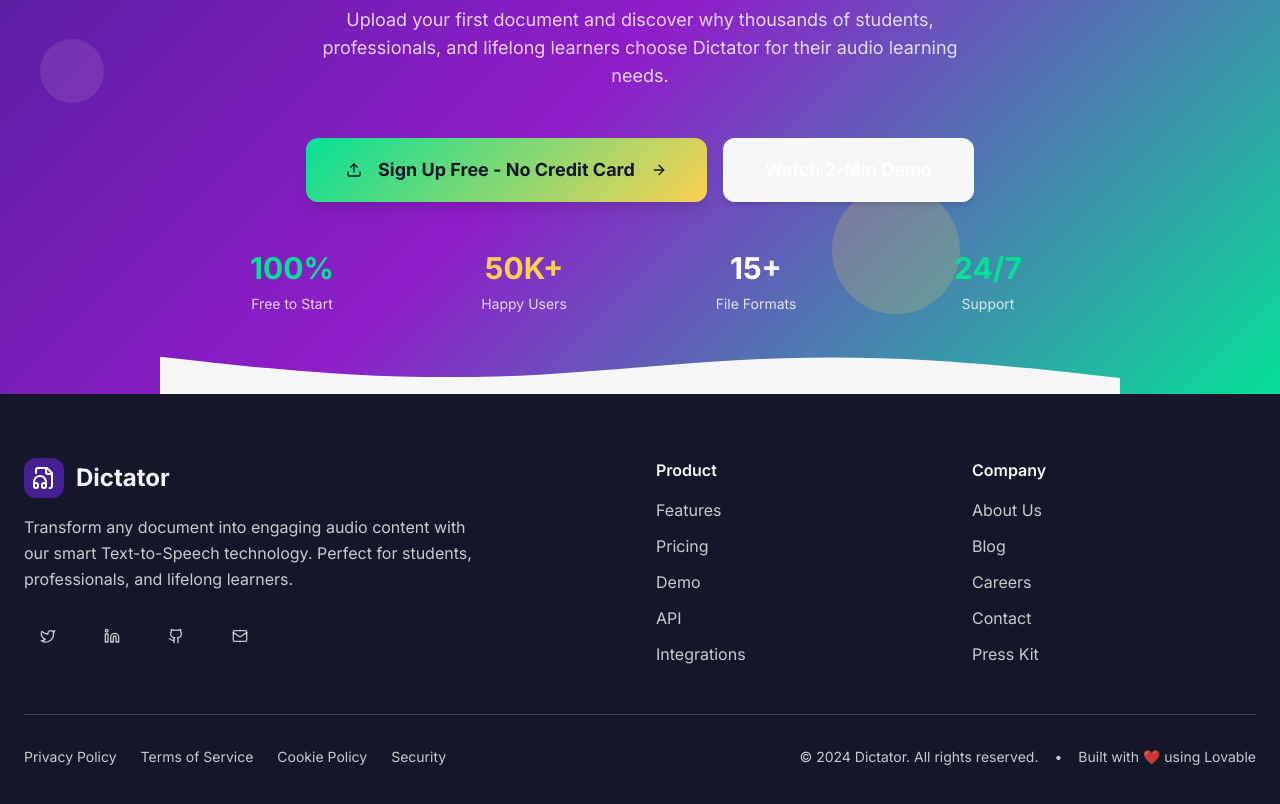
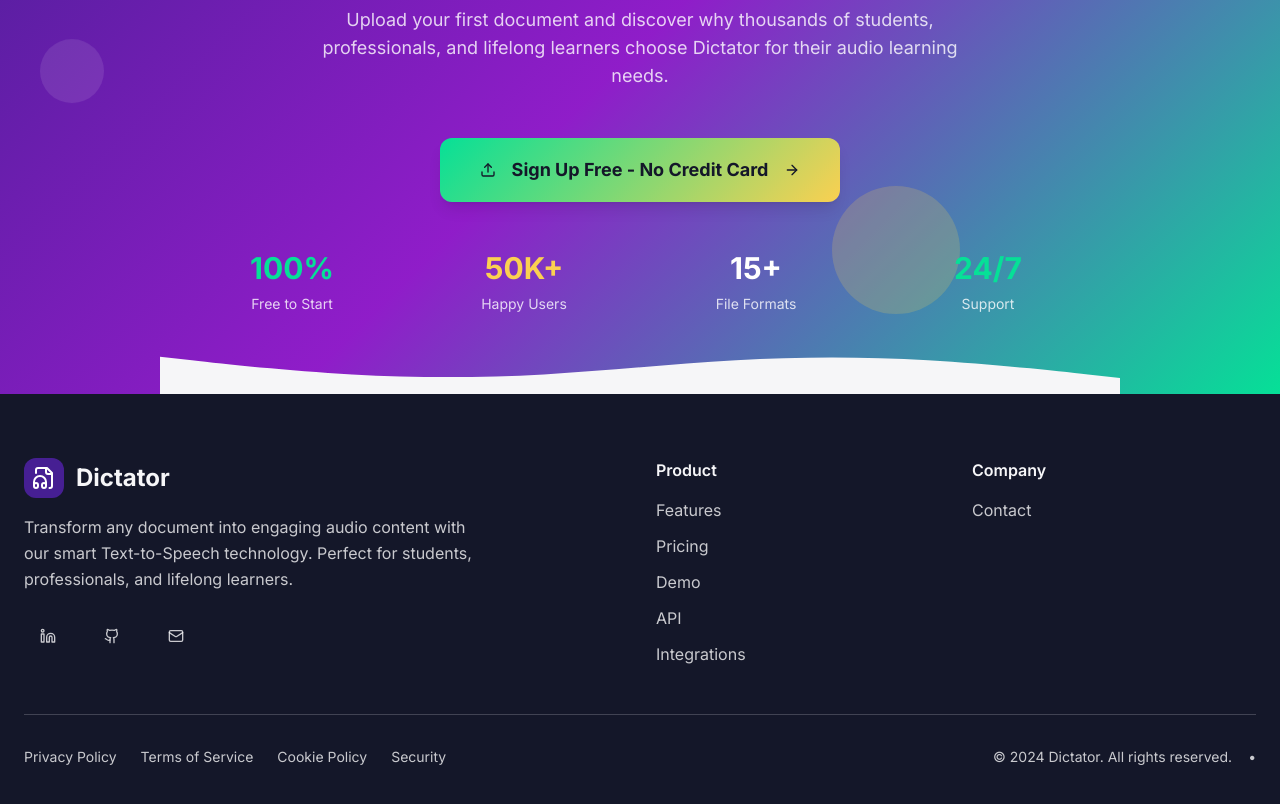
Before and after one commit to Sharon-25/listen-learn-dictator, a React (Vite) app: page / in a window 1280 px wide. Shown: the part 5900-6704 px from the top of the page. Built offline with nearby package versions, Linux system fonts and the light colour scheme.

Commit message:
Visual edit in Lovable
Edited UI in Lovable

```diff
--- a/src/components/CTASection.tsx
+++ b/src/components/CTASection.tsx
@@ -1,9 +1,7 @@
 import { Button } from "@/components/ui/button";
 import { Upload, ArrowRight, Sparkles } from "lucide-react";
-
 const CTASection = () => {
-  return (
-    <section className="py-20 bg-gradient-hero relative overflow-hidden">
+  return <section className="py-20 bg-gradient-hero relative overflow-hidden">
       {/* Background decorative elements */}
       <div className="absolute inset-0 overflow-hidden">
         <div className="absolute top-10 left-1/4 w-24 h-24 bg-accent-mint/20 rounded-full animate-float"></div>
@@ -38,23 +36,13 @@ const CTASection = () => {
 
           {/* CTA Buttons */}
           <div className="flex flex-col sm:flex-row gap-4 justify-center mb-12">
-            <Button
-              size="xl"
-              variant="cta"
-              className="group text-lg"
-            >
+            <Button size="xl" variant="cta" className="group text-lg">
               <Upload className="mr-2 group-hover:scale-110 transition-transform" />
               Sign Up Free - No Credit Card
               <ArrowRight className="ml-2 group-hover:translate-x-1 transition-transform" />
             </Button>
 
-            <Button
-              size="xl"
-              variant="outline"
-              className="text-white border-white/30 hover:bg-white/10 hover:border-white text-lg"
-            >
-              Watch 2-Min Demo
-            </Button>
+
           </div>
 
           {/* Trust Indicators */}
@@ -85,8 +73,6 @@ const CTASection = () => {
           <path d="M0,64L48,69.3C96,75,192,85,288,90.7C384,96,480,96,576,90.7C672,85,768,75,864,69.3C960,64,1056,64,1152,69.3C1248,75,1344,85,1392,90.7L1440,96L1440,120L1392,120C1344,120,1248,120,1152,120C1056,120,960,120,864,120C768,120,672,120,576,120C480,120,384,120,288,120C192,120,96,120,48,120L0,120Z"></path>
         </svg>
       </div>
-    </section>
-  );
+    </section>;
 };
-
 export default CTASection;
--- a/src/components/Footer.tsx
+++ b/src/components/Footer.tsx
@@ -1,10 +1,8 @@
 import { Button } from "@/components/ui/button";
 import { Separator } from "@/components/ui/separator";
 import { Github, Twitter, Linkedin, Mail, FileAudio } from "lucide-react";
-
 const Footer = () => {
-  return (
-    <footer className="bg-foreground text-background py-16">
+  return <footer className="bg-foreground text-background py-16">
       <div className="container mx-auto px-6">
         {/* Main Footer Content */}
         <div className="grid md:grid-cols-2 lg:grid-cols-4 gap-8 mb-12">
@@ -21,9 +19,7 @@ const Footer = () => {
               Perfect for students, professionals, and lifelong learners.
             </p>
             <div className="flex gap-4">
-              <Button variant="ghost" size="sm" className="text-background/80 hover:text-background hover:bg-background/10">
-                <Twitter size={20} />
-              </Button>
+
               <Button variant="ghost" size="sm" className="text-background/80 hover:text-background hover:bg-background/10">
                 <Linkedin size={20} />
               </Button>
@@ -73,19 +69,11 @@ const Footer = () => {
             <h4 className="font-semibold text-background mb-4">Company</h4>
             <ul className="space-y-3">
               <li>
-                <a href="#about" className="text-background/80 hover:text-background transition-colors">
-                  About Us
-                </a>
+
               </li>
+
               <li>
-                <a href="#blog" className="text-background/80 hover:text-background transition-colors">
-                  Blog
-                </a>
-              </li>
-              <li>
-                <a href="#careers" className="text-background/80 hover:text-background transition-colors">
-                  Careers
-                </a>
+
               </li>
               <li>
                 <a href="#contact" className="text-background/80 hover:text-background transition-colors">
@@ -93,9 +81,7 @@ const Footer = () => {
                 </a>
               </li>
               <li>
-                <a href="#press" className="text-background/80 hover:text-background transition-colors">
-                  Press Kit
-                </a>
+
               </li>
             </ul>
           </div>
@@ -123,19 +109,10 @@ const Footer = () => {
           <div className="flex items-center gap-4 text-sm text-background/80">
             <span>© 2024 Dictator. All rights reserved.</span>
             <span>•</span>
-            <a
-              href="https://lovable.dev"
-              target="_blank"
-              rel="noopener noreferrer"
-              className="hover:text-background transition-colors flex items-center gap-1"
-            >
-              Built with ❤️ using Lovable
-            </a>
+
           </div>
         </div>
       </div>
-    </footer>
-  );
+    </footer>;
 };
-
 export default Footer;
```
